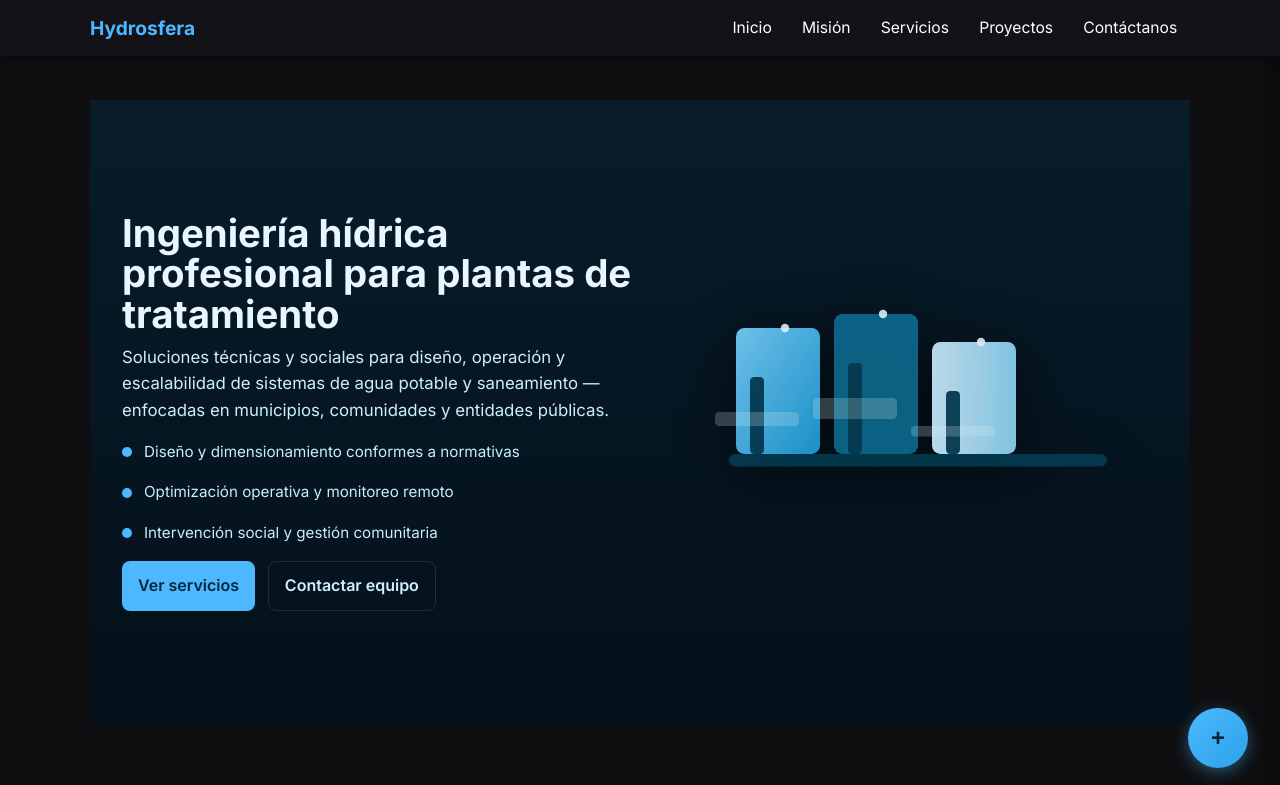
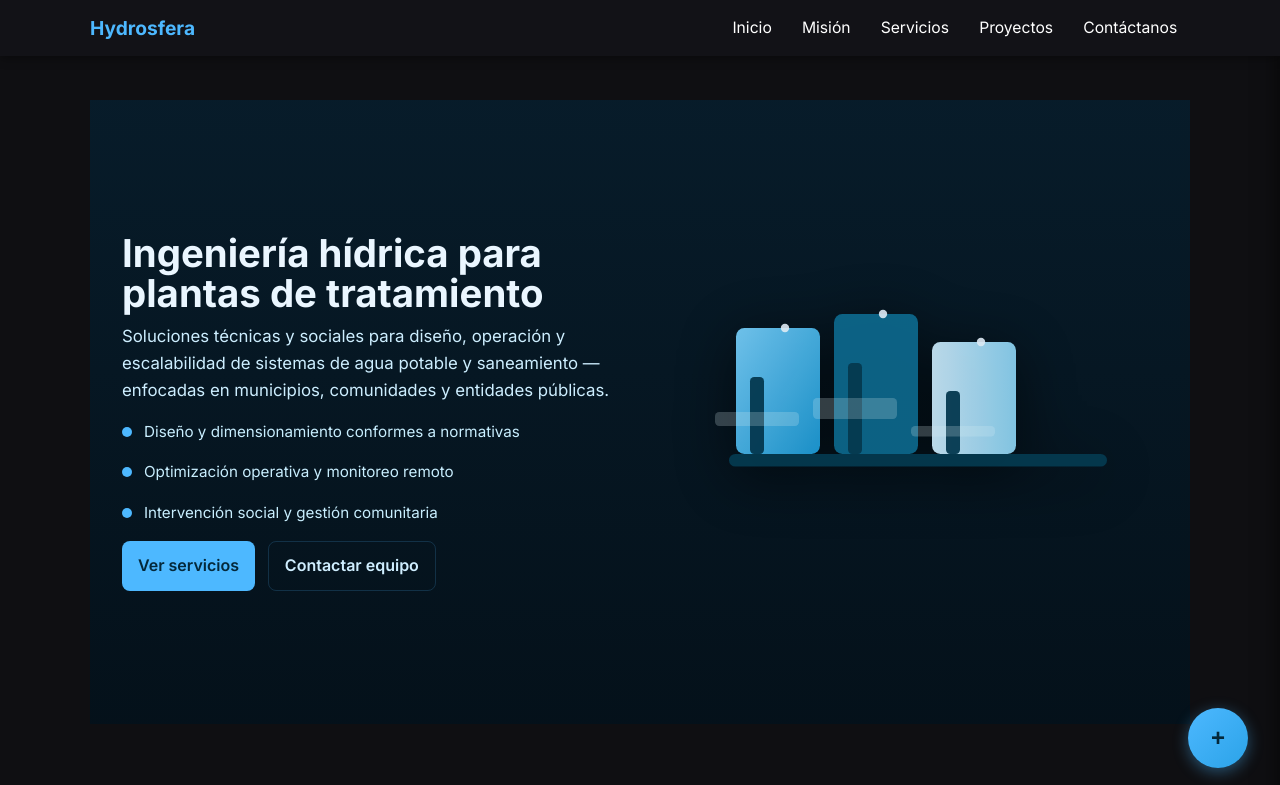
Before and after one commit to Lucesdata/hydrosfera, a plain HTML site: page index.html in a window 1280 px wide. Shown: the top 785 px of the page. Drawn offline with Linux system fonts and the light colour scheme.

Commit message:
correccion de texto

```diff
--- a/index.html
+++ b/index.html
@@ -31,7 +31,7 @@
 <section id="inicio" aria-labelledby="hero-title">
   <div class="hero-inner">
     <div class="hero-copy">
-      <h1 id="hero-title">Ingeniería hídrica profesional para plantas de tratamiento</h1>
+      <h1 id="hero-title">Ingeniería hídrica para plantas de tratamiento</h1>
       <p class="lead">Soluciones técnicas y sociales para diseño, operación y escalabilidad de sistemas de agua potable y saneamiento — enfocadas en municipios, comunidades y entidades públicas.</p>
 
       <div class="hero-features">
```
